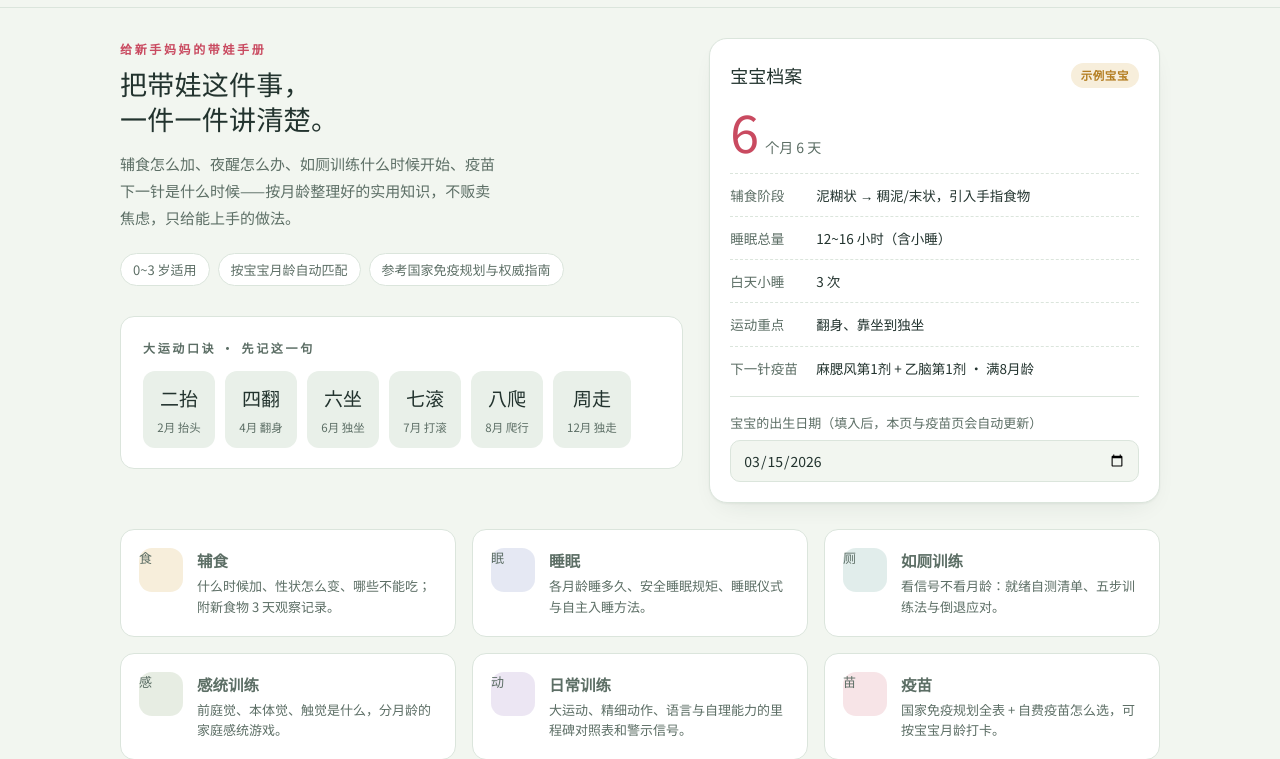
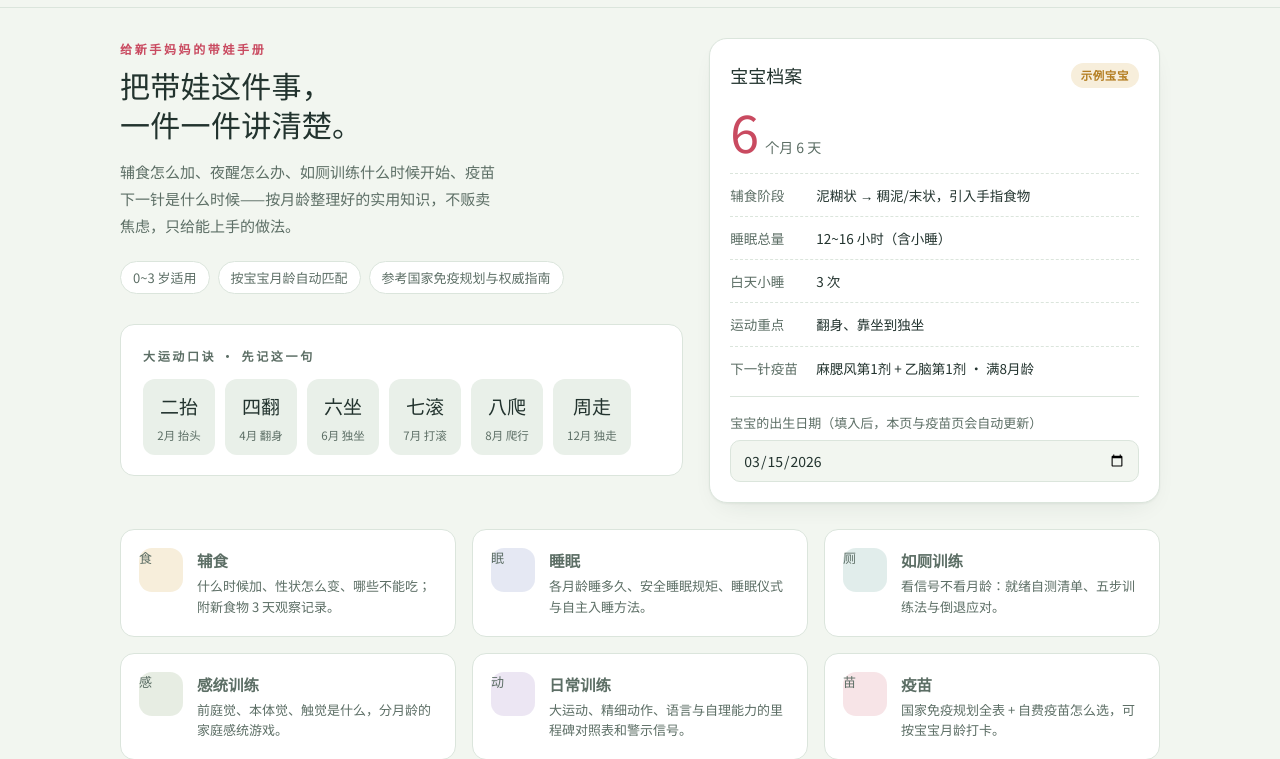
Before and after one commit to XingYun231/yuer-handbook, a plain HTML site: page index.html in a window 1280 px wide. Shown: the part 51-810 px from the top of the page. Drawn offline with Linux system fonts and the light colour scheme; a web font is replaced by a local one.

Commit message:
hero headline back to 30px

```diff
--- a/index.html
+++ b/index.html
@@ -179,7 +179,7 @@
   @media (max-width:820px){.hero{grid-template-columns:1fr}}
   .hero h1{
     font-family:var(--font-disp);font-weight:400;
-    font-size:clamp(22px,3.5vw,27px);line-height:1.3;margin:6px 0 14px;text-wrap:balance;
+    font-size:clamp(24px,4.2vw,30px);line-height:1.3;margin:6px 0 14px;text-wrap:balance;
   }
   .hero .sub{color:var(--ink-2);margin:0 0 22px;max-width:46ch}
   .hero-tags{display:flex;flex-wrap:wrap;gap:8px;margin:0 0 26px;padding:0;list-style:none}
```
